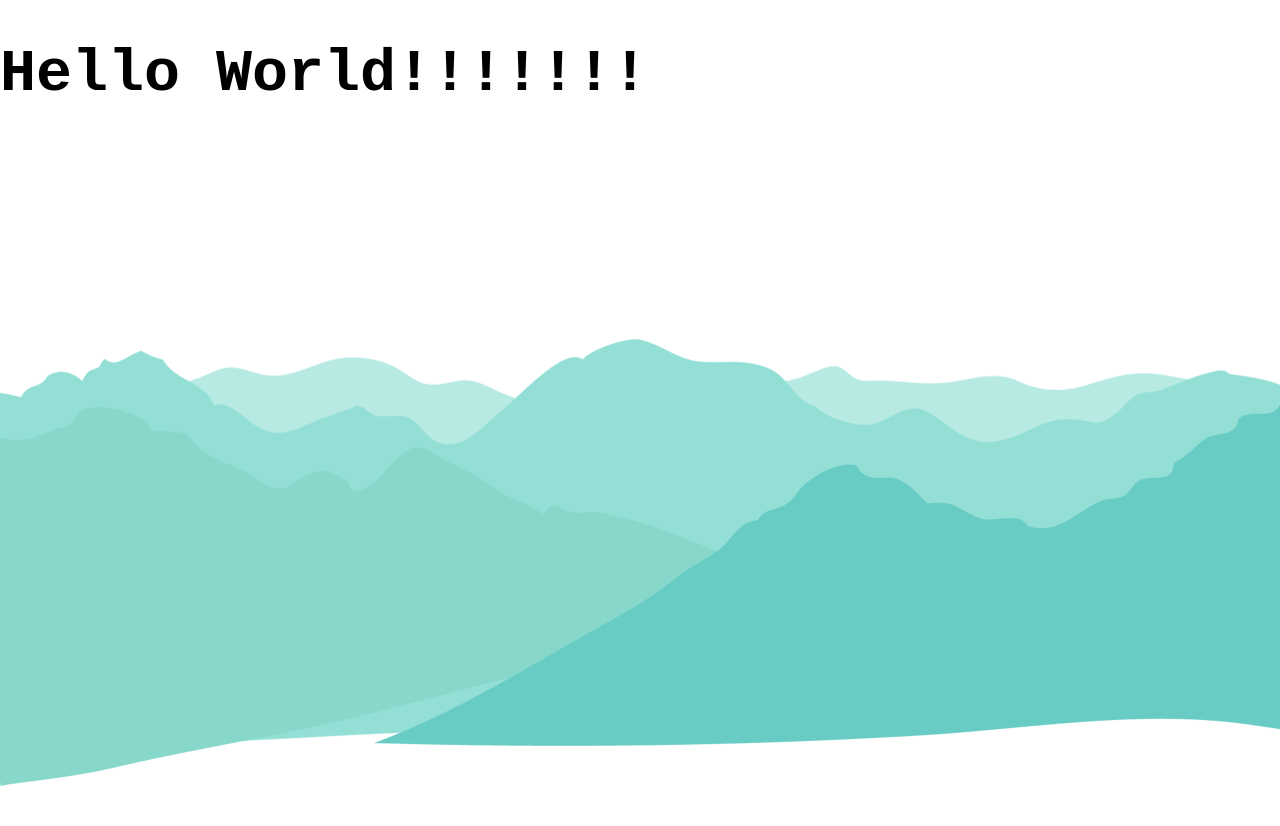
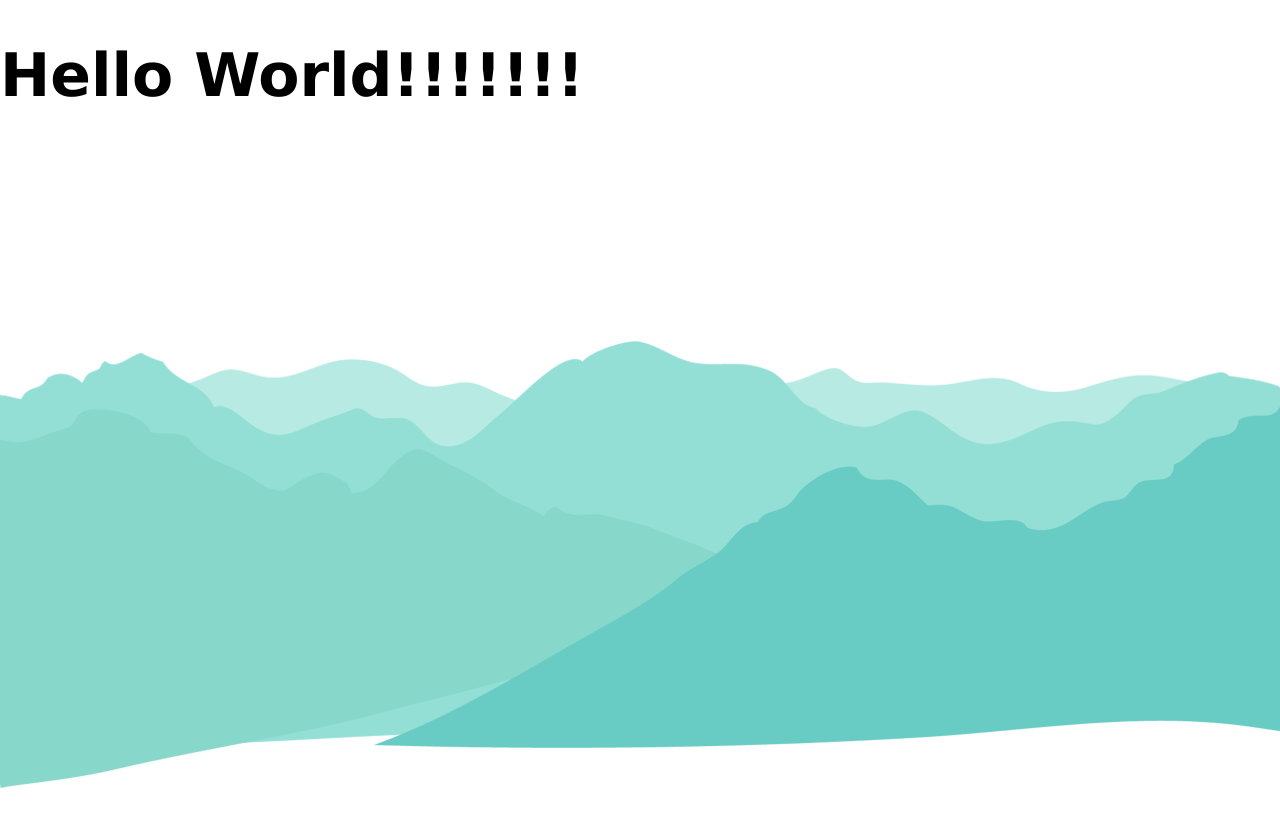
Before and after one commit to Stanislav-Mindo/test-git, a plain HTML site: page index.html in a window 1280 px wide. Shown: the top 826 px of the page. Drawn offline with Linux system fonts and the light colour scheme.

Commit message:
pr2 commit 6

```diff
--- a/style.css
+++ b/style.css
@@ -2,5 +2,5 @@ body, html {
   margin: 0;
   padding: 0;
   font-size: 30px;
-  font-family: 'Courier New', Courier, monospace;
+  font-family:'Lucida Sans', 'Lucida Sans Regular', 'Lucida Grande', 'Lucida Sans Unicode', Geneva, Verdana, sans-serif;
 }
```
